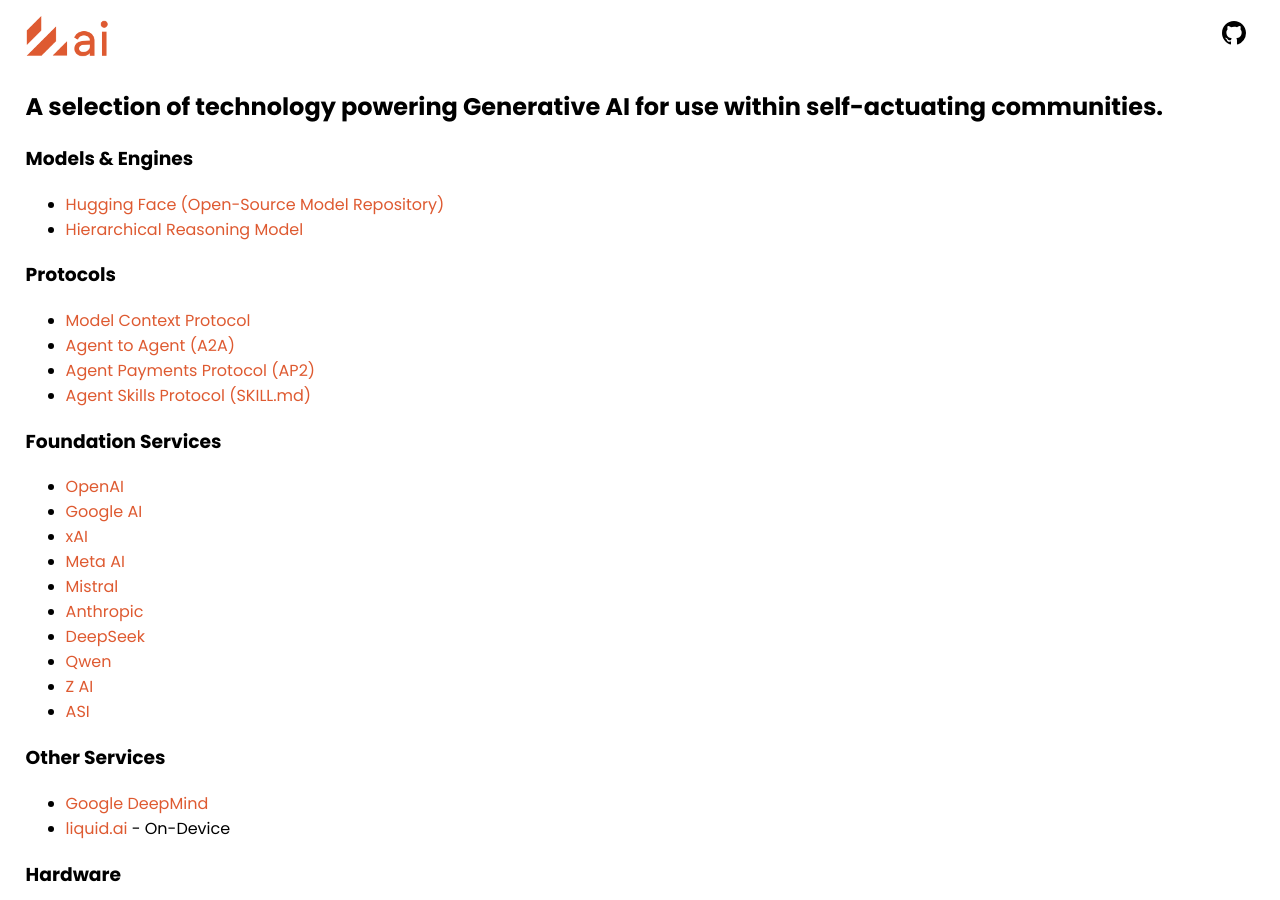
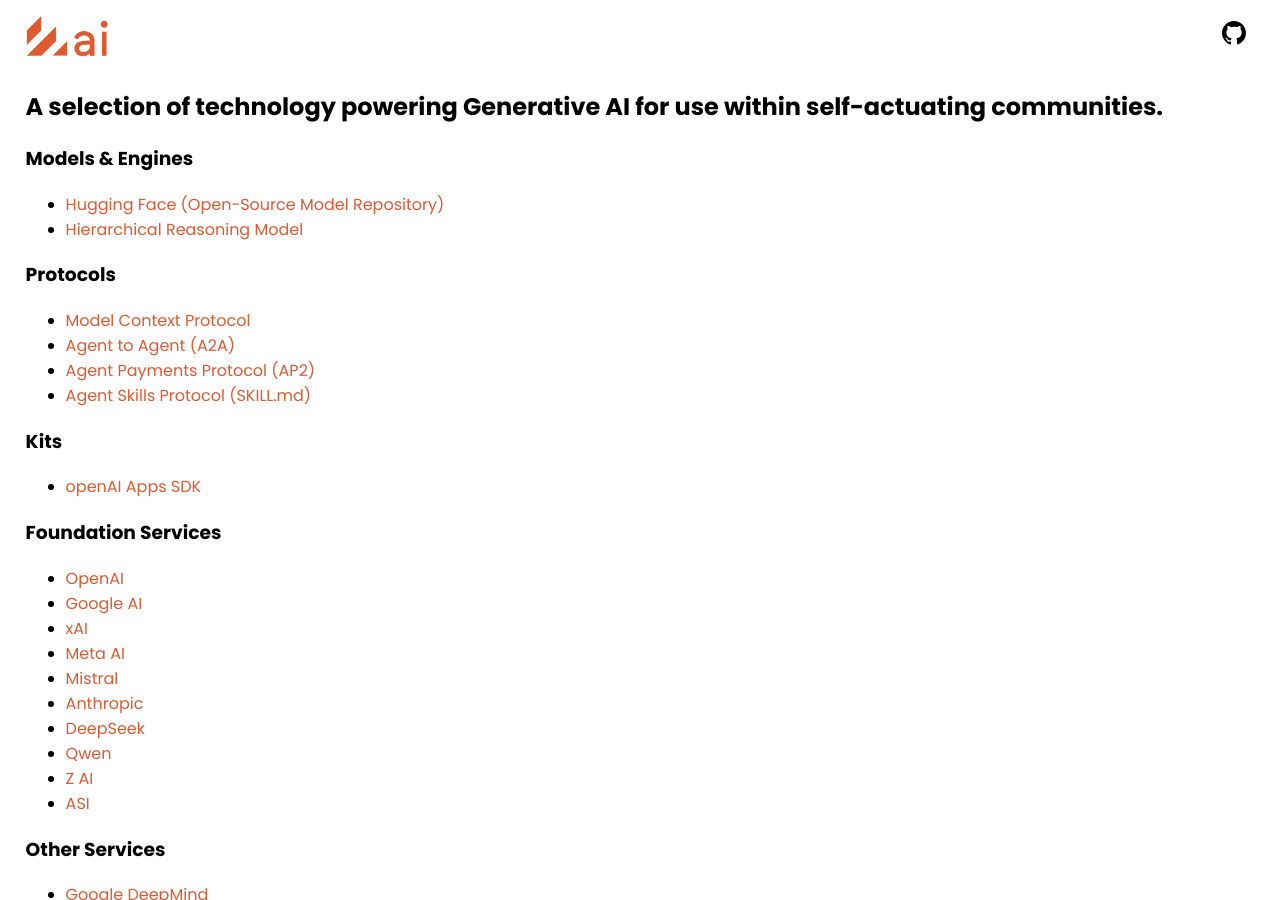
Before and after one commit to selfdriven-foundation/selfdriven-ai, a Jekyll site: the page built from docs/pages/tech.md, in a window 1280 px wide and 900 px high. Built offline with Jekyll 4.4.1, drawn with Linux system fonts in a browser that asks for light colours.

Commit message:
Update tech.md

```diff
--- a/docs/pages/tech.md
+++ b/docs/pages/tech.md
@@ -15,6 +15,9 @@
 - [Agent to Agent (A2A)](https://a2a-protocol.org/latest/)
 - [Agent Payments Protocol (AP2)](https://ap2-protocol.org)
 - [Agent Skills Protocol (SKILL.md)](https://docs.claude.com/en/docs/agents-and-tools/agent-skills/overview)
+
+### Kits
+- [openAI Apps SDK](https://developers.openai.com/apps-sdk)
 
 ### Foundation Services
 - [OpenAI](https://openai.com)
```
